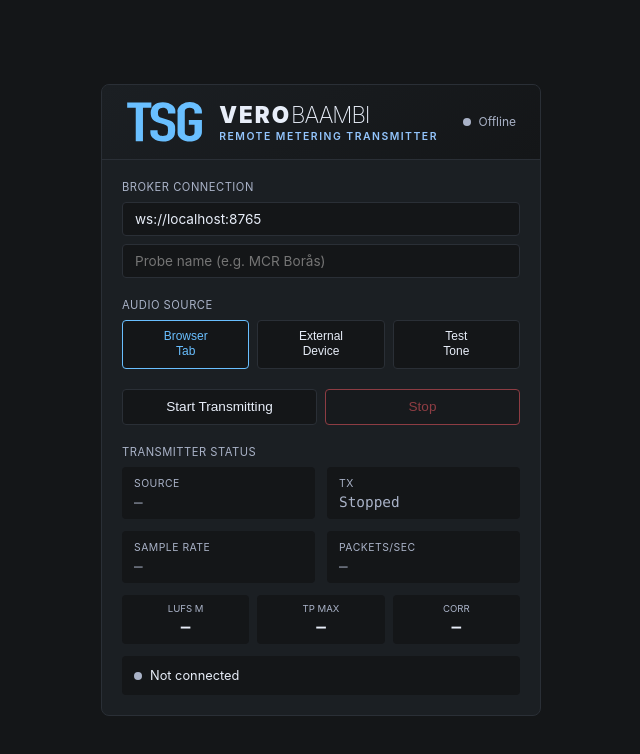
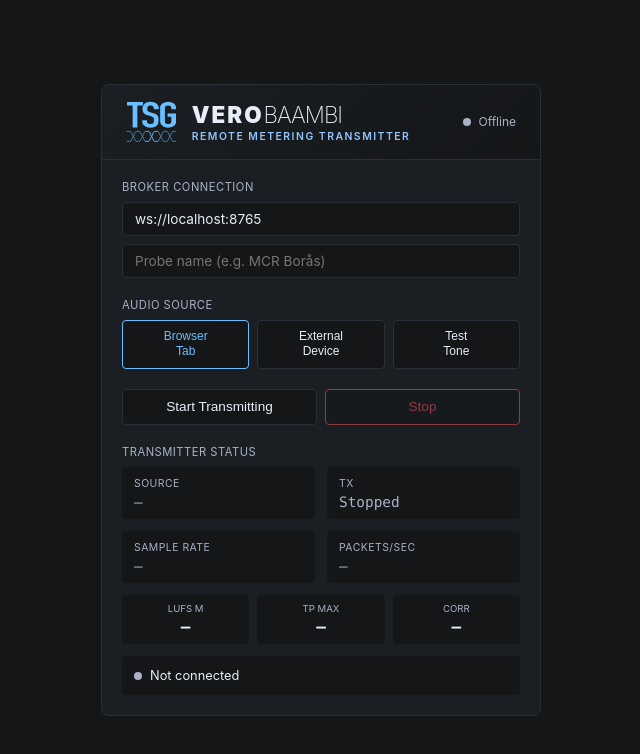
Before and after one commit to FiLORUX/tsg-vero-baambi, a website: page probe.html in a window 1280 px wide. Shown: the whole page, without its empty margins (319-959 px from the left). Drawn offline with Linux system fonts and the light colour scheme.

Commit message:
Fix headers: TSG + sine waves (static), no animation

```diff
--- a/probe.html
+++ b/probe.html
@@ -352,7 +352,11 @@
   <div class="probe-container">
     <header class="probe-header">
       <div class="probe-header-brand">
-        <svg class="tsg-logo" xmlns="http://www.w3.org/2000/svg" viewBox="6480 7030 460 250"><path fill="#69bfff" d="M6538 7269v-199h-51v-31h144v31h-50v199h-43Zm235-164h-43v-7c0-7-2-14-7-19-5-6-12-9-23-9-6 0-11 1-15 3l-9 6-5 10-1 11 1 11c0 3 1 6 3 8l7 7 14 5 33 10c10 3 17 6 23 10 6 3 11 8 14 13 4 5 6 11 7 17l1 23-3 27c-3 8-7 15-13 21s-13 11-23 14a118 118 0 0 1-65 1c-9-3-17-7-23-12-7-5-12-10-16-17-3-6-5-14-5-21v-13h43v11c0 6 2 11 7 16s13 7 24 7l17-2c4-2 7-4 9-7 3-3 4-7 4-11l1-14-1-15c0-4-1-7-3-9-2-3-5-5-8-6l-13-5-31-10c-19-5-31-13-38-23-6-9-9-21-9-36 0-8 1-16 5-24 3-8 7-15 14-20 5-6 13-10 22-14a104 104 0 0 1 63 0c9 3 16 7 23 12 13 10 20 22 20 35v16Zm13-11c0-10 2-18 7-25 4-7 10-13 17-18a98 98 0 0 1 99 0c6 5 12 11 16 18s7 15 7 25v11h-44v-11c0-8-3-14-8-18-6-4-13-6-21-6s-15 2-21 6-8 10-8 18v121c0 8 2 14 8 18a46 46 0 0 0 42 0c5-4 8-10 8-18v-43h-34v-29h78v72c0 10-3 18-7 25s-10 12-16 17c-7 5-15 8-24 11a98 98 0 0 1-52 0c-9-3-17-6-23-11a46 46 0 0 1-23-42v-121Z"/></svg>
+        <svg class="tsg-logo" xmlns="http://www.w3.org/2000/svg" viewBox="6478 7030 450 380">
+          <path stroke="#69bfff" stroke-width="5" fill="none" stroke-linecap="round" stroke-linejoin="round" d="M6488 7305h28c14 0 21 45 28 45s13-45 27-45h28c14 0 21 45 28 45s13-45 27-45h28c14 0 21 45 28 45s13-45 27-45h28m0 90h-28c-14 0-21-45-27-45-7 0-14 45-28 45h-28c-14 0-20-45-27-45s-14 45-28 45h-28c-13 0-20-45-27-45s-14 45-28 45h-28"/>
+          <path stroke="#69bfff" stroke-width="5" fill="none" stroke-linecap="round" stroke-linejoin="round" d="M6654 7305h28c14 0 21 45 28 45s13-45 27-45h28c14 0 21 45 28 45s13-45 27-45h28c14 0 21 45 27 45s14-45 28-45h28m0 90h-28c-14 0-21-45-28-45s-13 45-27 45h-28c-14 0-21-45-27-45s-14 45-28 45h-28c-14 0-21-45-27-45-7 0-14 45-28 45h-28"/>
+          <path fill="#69bfff" d="M6538 7269v-199h-51v-31h144v31h-50v199h-43Zm235-164h-43v-7c0-7-2-14-7-19-5-6-12-9-23-9-6 0-11 1-15 3l-9 6-5 10-1 11 1 11c0 3 1 6 3 8l7 7 14 5 33 10c10 3 17 6 23 10 6 3 11 8 14 13 4 5 6 11 7 17l1 23-3 27c-3 8-7 15-13 21s-13 11-23 14a118 118 0 0 1-65 1c-9-3-17-7-23-12-7-5-12-10-16-17-3-6-5-14-5-21v-13h43v11c0 6 2 11 7 16s13 7 24 7l17-2c4-2 7-4 9-7 3-3 4-7 4-11l1-14-1-15c0-4-1-7-3-9-2-3-5-5-8-6l-13-5-31-10c-19-5-31-13-38-23-6-9-9-21-9-36 0-8 1-16 5-24 3-8 7-15 14-20 5-6 13-10 22-14a104 104 0 0 1 63 0c9 3 16 7 23 12 13 10 20 22 20 35v16Zm13-11c0-10 2-18 7-25 4-7 10-13 17-18a98 98 0 0 1 99 0c6 5 12 11 16 18s7 15 7 25v11h-44v-11c0-8-3-14-8-18-6-4-13-6-21-6s-15 2-21 6-8 10-8 18v121c0 8 2 14 8 18a46 46 0 0 0 42 0c5-4 8-10 8-18v-43h-34v-29h78v72c0 10-3 18-7 25s-10 12-16 17c-7 5-15 8-24 11a98 98 0 0 1-52 0c-9-3-17-6-23-11a46 46 0 0 1-23-42v-121Z"/>
+        </svg>
         <div class="logo-section">
           <div class="logo">
             <span class="logo-vero">VERO</span><span class="logo-baambi">BAAMBI</span>
```
Also changed, not shown: control.html (+5 -1 lines), index.html (+5 -1 lines), wallboard.html (+5 -1 lines).
